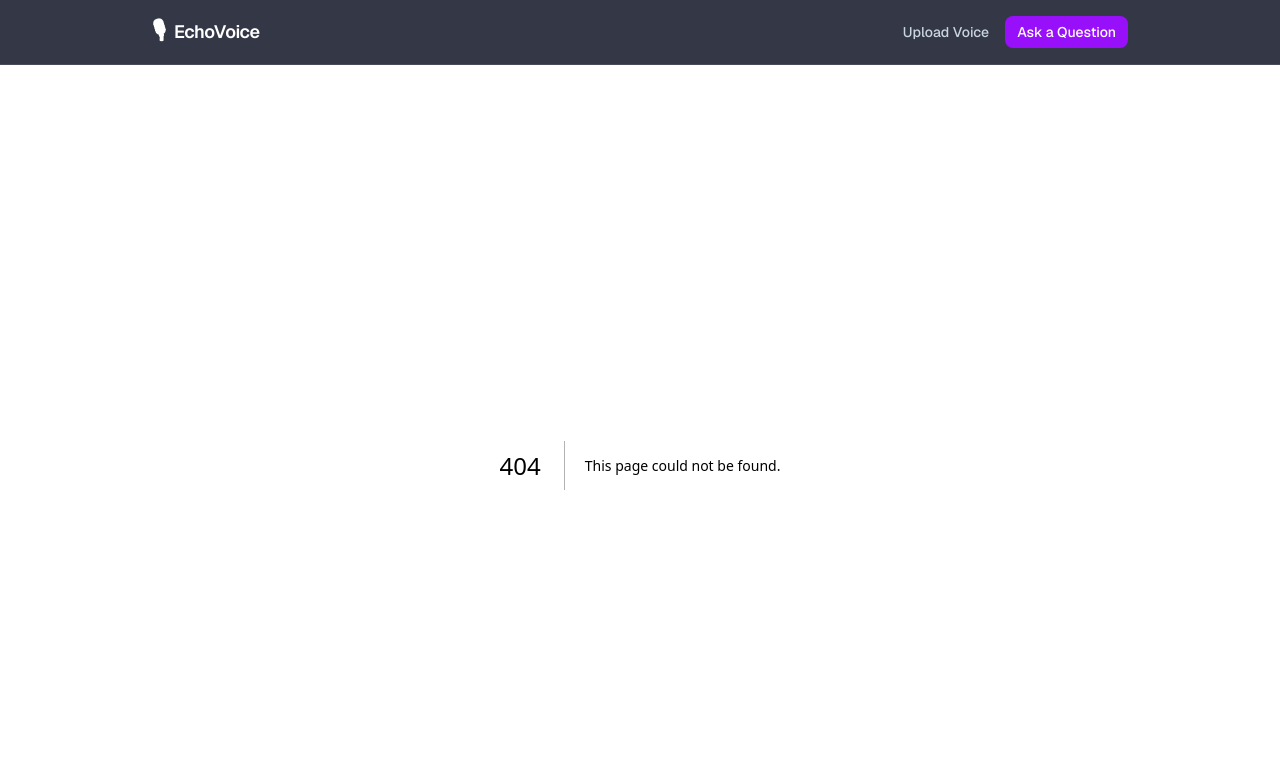
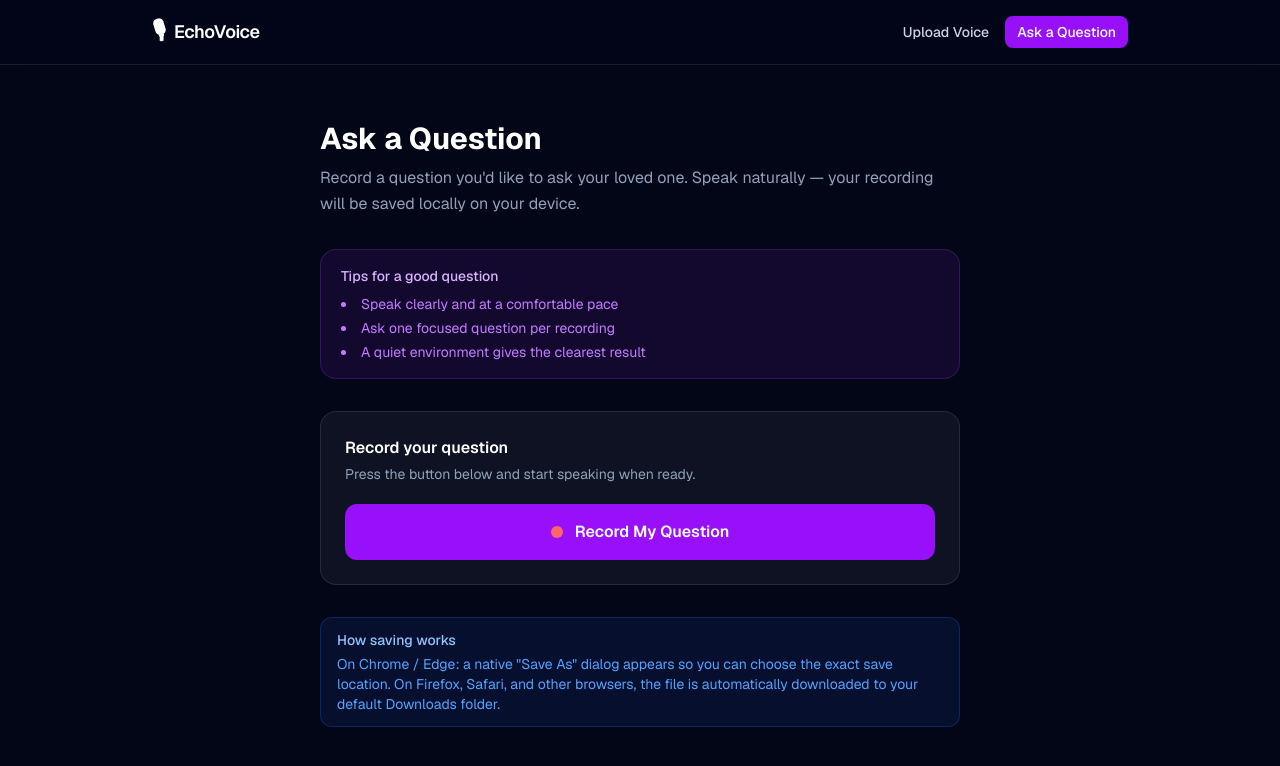
Before and after one commit to otutsukihyuuga/CursorHackathon, a Next.js app: page /ask in a window 1280 px wide. Before the commit this address had no page. Shown: the top 766 px of the page. Built offline with nearby package versions, Linux system fonts and the light colour scheme.

Commit message:
Add ask a question page with recording, playback, and save

```diff
--- /dev/null
+++ b/app/ask/page.tsx
@@ -0,0 +1,158 @@
+'use client';
+
+import { useState, useCallback } from 'react';
+import AudioRecorder from '@/components/AudioRecorder';
+import AudioPlayer from '@/components/AudioPlayer';
+import { useFileSave } from '@/hooks/useFileSave';
+
+interface RecordedQuestion {
+  blob: Blob;
+  url: string;
+  filename: string;
+  recordedAt: Date;
+}
+
+function SaveStatusBadge({ state, error }: { state: string; error: string | null }) {
+  if (state === 'saving') {
+    return <p className="text-slate-400 text-sm animate-pulse">Saving…</p>;
+  }
+  if (state === 'saved') {
+    return (
+      <p className="text-green-400 text-sm flex items-center gap-1.5">
+        <span aria-hidden="true">✓</span> Question saved to your device
+      </p>
+    );
+  }
+  if (state === 'error' && error) {
+    return <p className="text-red-400 text-sm">{error}</p>;
+  }
+  return null;
+}
+
+/**
+ * Ask page — lets users record a spoken question, preview it, then save locally.
+ *
+ * Recording is handled by the AudioRecorder component (which uses useAudioRecorder).
+ * Saving uses the useFileSave hook (File System Access API with download fallback).
+ */
+export default function AskPage() {
+  const [question, setQuestion] = useState<RecordedQuestion | null>(null);
+  const { saveState, saveError, save, resetSaveState } = useFileSave();
+
+  const handleRecordingComplete = useCallback((blob: Blob, url: string) => {
+    // Clean up previous recording's object URL if there was one
+    if (question?.url) URL.revokeObjectURL(question.url);
+    resetSaveState();
+
+    const ext = blob.type.includes('mp4') ? 'm4a' : blob.type.split('/')[1]?.split(';')[0] ?? 'webm';
+    setQuestion({
+      blob,
+      url,
+      filename: `question-${Date.now()}.${ext}`,
+      recordedAt: new Date(),
+    });
+  }, [question, resetSaveState]);
+
+  const handleDiscard = useCallback(() => {
+    if (question?.url) URL.revokeObjectURL(question.url);
+    resetSaveState();
+    setQuestion(null);
+  }, [question, resetSaveState]);
+
+  const handleSave = () => {
+    if (question) save(question.blob, question.filename);
+  };
+
+  const formattedTime = question
+    ? question.recordedAt.toLocaleTimeString([], { hour: '2-digit', minute: '2-digit' })
+    : null;
+
+  return (
+    <div className="max-w-2xl mx-auto px-4 py-10 sm:py-14 space-y-8">
+      {/* Header */}
+      <div className="space-y-2">
+        <h1 className="text-3xl font-bold text-white">Ask a Question</h1>
+        <p className="text-slate-400 leading-relaxed">
+          Record a question you&apos;d like to ask your loved one. Speak naturally —
+          your recording will be saved locally on your device.
+        </p>
+      </div>
+
+      {/* Tips */}
+      <div className="bg-purple-900/20 border border-purple-500/20 rounded-2xl px-5 py-4 space-y-2">
+        <p className="text-purple-300 font-medium text-sm">Tips for a good question</p>
+        <ul className="text-purple-400 text-sm space-y-1 list-disc list-inside">
+          <li>Speak clearly and at a comfortable pace</li>
+          <li>Ask one focused question per recording</li>
+          <li>A quiet environment gives the clearest result</li>
+        </ul>
+      </div>
+
+      {/* Recording section */}
+      <div className="bg-white/5 border border-white/10 rounded-2xl p-6 space-y-5">
+        <div className="space-y-1">
+          <h2 className="text-white font-semibold">
+            {question ? 'Recording complete' : 'Record your question'}
+          </h2>
+          <p className="text-slate-400 text-sm">
+            {question
+              ? `Recorded at ${formattedTime}. Preview it below, then save or re-record.`
+              : 'Press the button below and start speaking when ready.'}
+          </p>
+        </div>
+
+        {/* AudioRecorder handles idle → requesting → recording → stopped states */}
+        {!question && (
+          <AudioRecorder
+            onRecordingComplete={handleRecordingComplete}
+            onDiscard={handleDiscard}
+            buttonLabel="Record My Question"
+          />
+        )}
+
+        {/* After recording: show playback + actions */}
+        {question && (
+          <div className="space-y-4">
+            {/* Playback */}
+            <AudioPlayer url={question.url} label="Your question" />
+
+            {/* Filename */}
+            <p className="text-slate-500 text-xs px-1 truncate">
+              File: {question.filename}
+            </p>
+
+            {/* Action buttons */}
+            <div className="flex flex-col sm:flex-row gap-3">
+              <button
+                onClick={handleSave}
+                disabled={saveState === 'saving'}
+                className="flex-1 py-3 rounded-xl bg-purple-600 hover:bg-purple-500 active:bg-purple-700 disabled:opacity-50 disabled:cursor-not-allowed text-white font-semibold transition-colors focus-visible:outline-none focus-visible:ring-2 focus-visible:ring-purple-400"
+              >
+                {saveState === 'saving' ? 'Saving…' : '💾 Save Question'}
+              </button>
+
+              <button
+                onClick={handleDiscard}
+                className="flex-1 py-3 rounded-xl border border-white/20 text-slate-300 hover:bg-white/5 hover:text-white font-medium transition-colors focus-visible:outline-none focus-visible:ring-2 focus-visible:ring-white/40"
+              >
+                Discard &amp; Re-record
+              </button>
+            </div>
+
+            <SaveStatusBadge state={saveState} error={saveError} />
+          </div>
+        )}
+      </div>
+
+      {/* Save explanation */}
+      <div className="rounded-xl bg-blue-900/20 border border-blue-500/20 px-4 py-3 text-blue-300 text-sm space-y-1">
+        <p className="font-medium">How saving works</p>
+        <p className="text-blue-400">
+          On Chrome / Edge: a native &quot;Save As&quot; dialog appears so you can choose the exact save
+          location. On Firefox, Safari, and other browsers, the file is automatically downloaded to
+          your default Downloads folder.
+        </p>
+      </div>
+    </div>
+  );
+}
```
